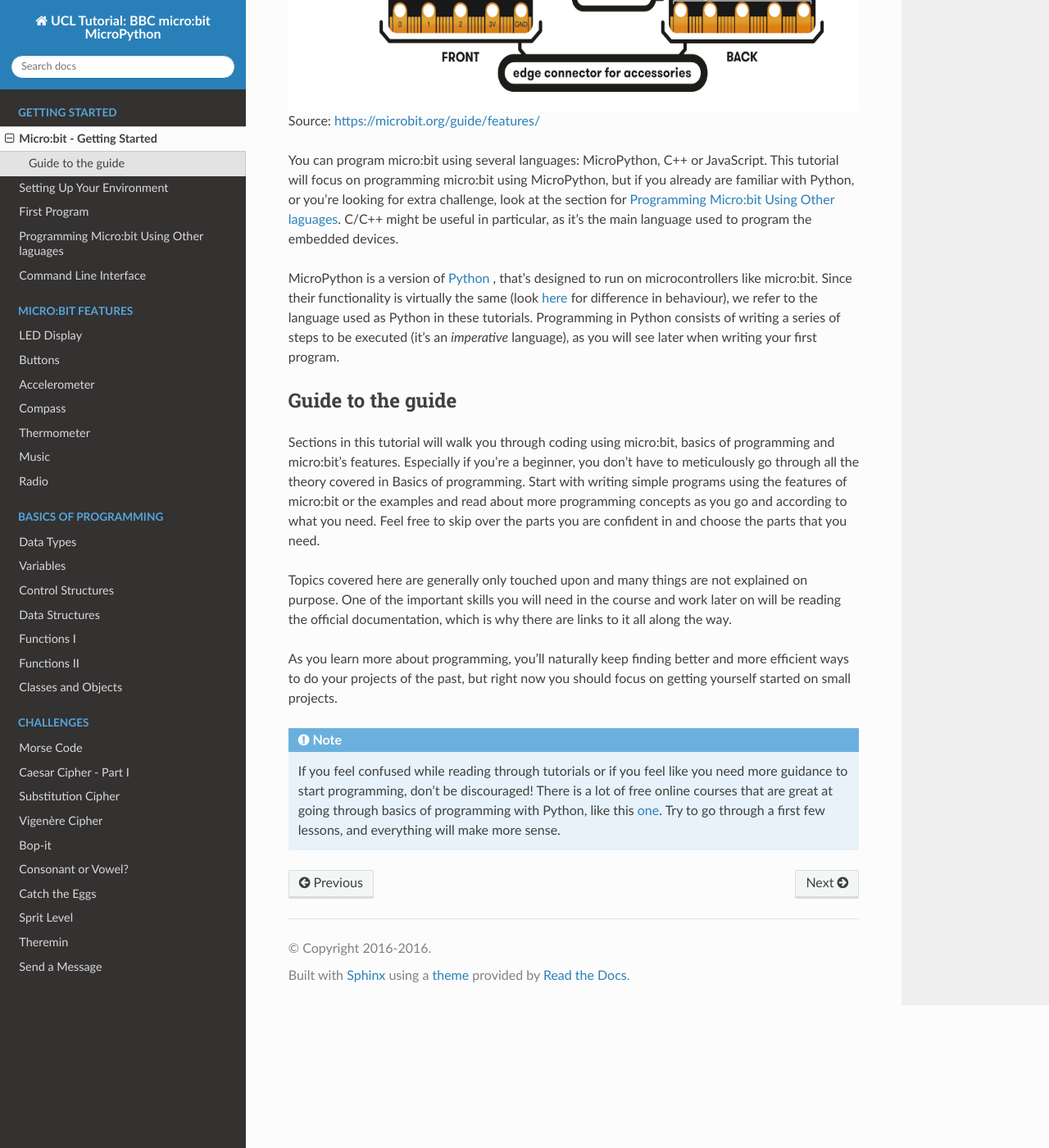
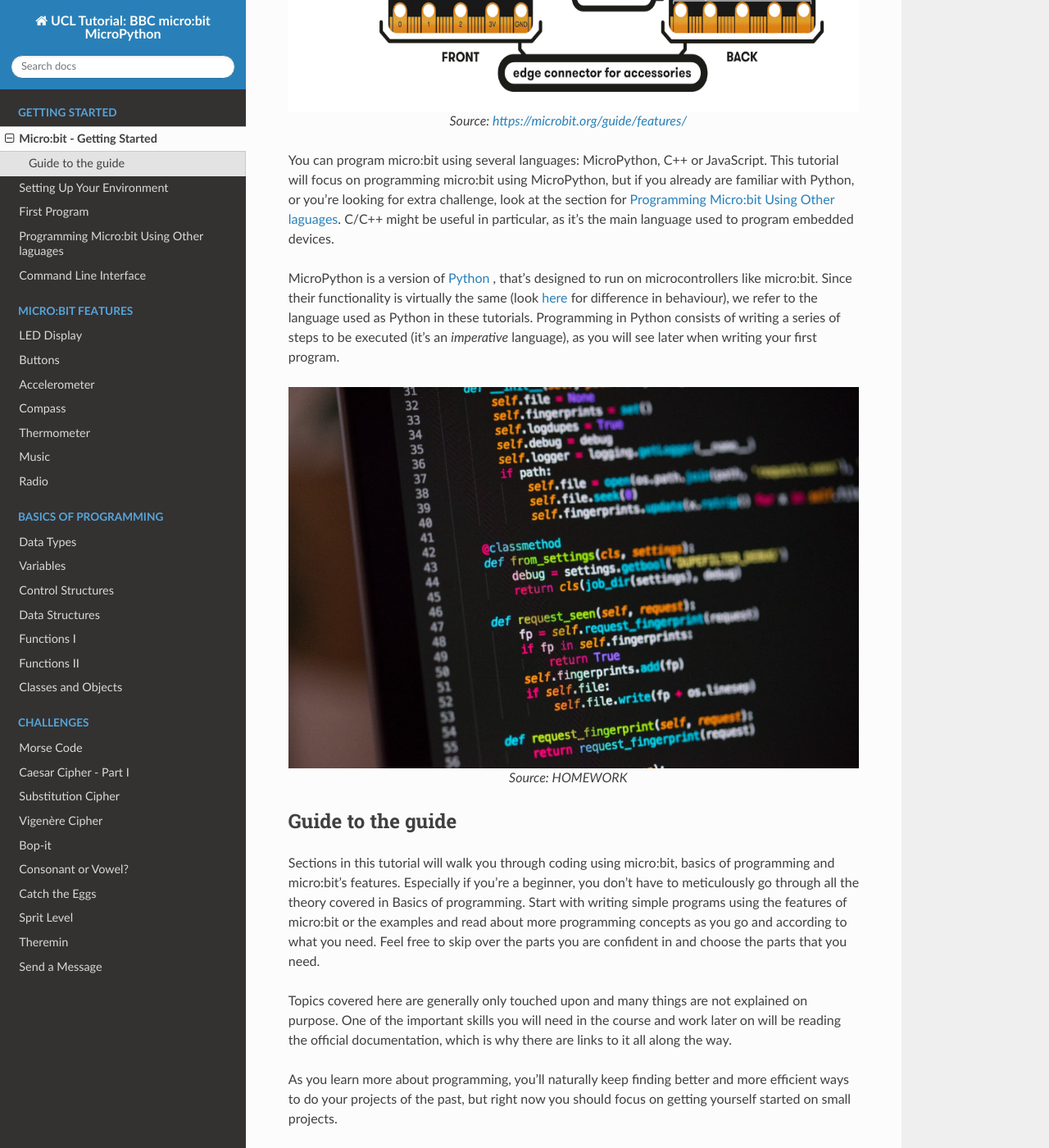
Before and after one commit to rharbird/microbit-challenges, a Sphinx documentation site: the page built from docs/source/introduction/getting_started.rst, in a window 1280 px wide and 1400 px high, scrolled down 736 px. Shown: the whole window at 82% size. Built offline with Sphinx 7.4.7 and the Read the Docs theme 2.0.0, drawn with Linux system fonts in a browser that asks for light colours.

Commit message:
Insert image

```diff
--- a/docs/source/introduction/getting_started.rst
+++ b/docs/source/introduction/getting_started.rst
@@ -13,15 +13,15 @@ the possibilities are endless. Let's take a look at the features that you can us
  * A magnetometer to tell you which direction you’re heading in.
  * A radio and a Bluetooth Low Energy connection to interact with other devices.
 
-.. image:: assets/microbit-hardware-access.jpg
+.. figure:: assets/microbit-hardware-access.jpg
    :scale: 40%
    :align: center
 
-Source: https://microbit.org/guide/features/
+   Source: https://microbit.org/guide/features/
 
 You can program micro:bit using several languages: MicroPython, C++ or JavaScript. This tutorial will focus on programming micro:bit using
 MicroPython, but if you already are familiar with Python, or you're looking for extra challenge, look at the section for :ref:`Programming Micro:bit Using Other laguages`.
-C/C++ might be useful in particular, as it's the main language used to program the embedded devices.
+C/C++ might be useful in particular, as it's the main language used to program embedded devices.
 
 .. _languages: https://microbit.org/code/
 
@@ -31,6 +31,11 @@ writing a series of steps to be executed (it's an *imperative* language), as you
 
 .. _Python: https://www.python.org/
 .. _here: https://docs.micropython.org/en/latest/genrst/index.html
+
+.. figure:: assets/programming.jpg
+   :align: center
+
+   Source: HOMEWORK
 
 Guide to the guide
 ===================
```
